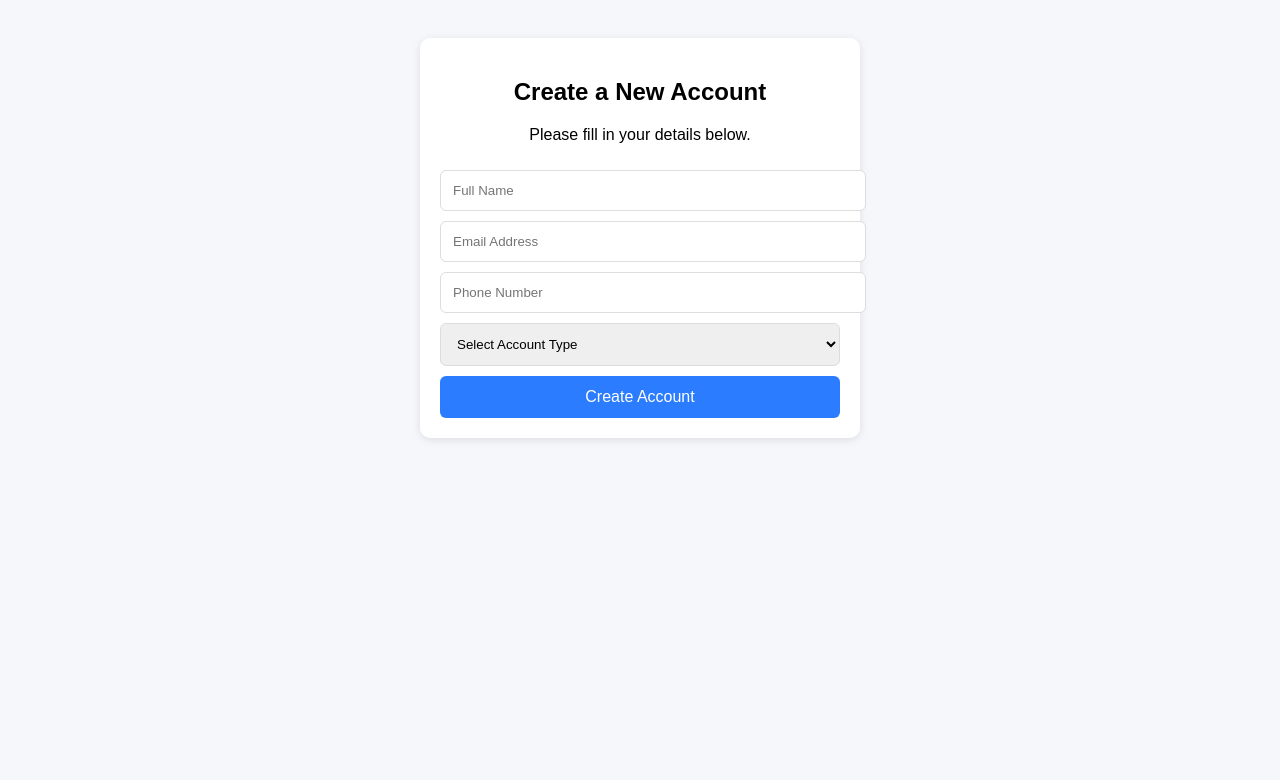
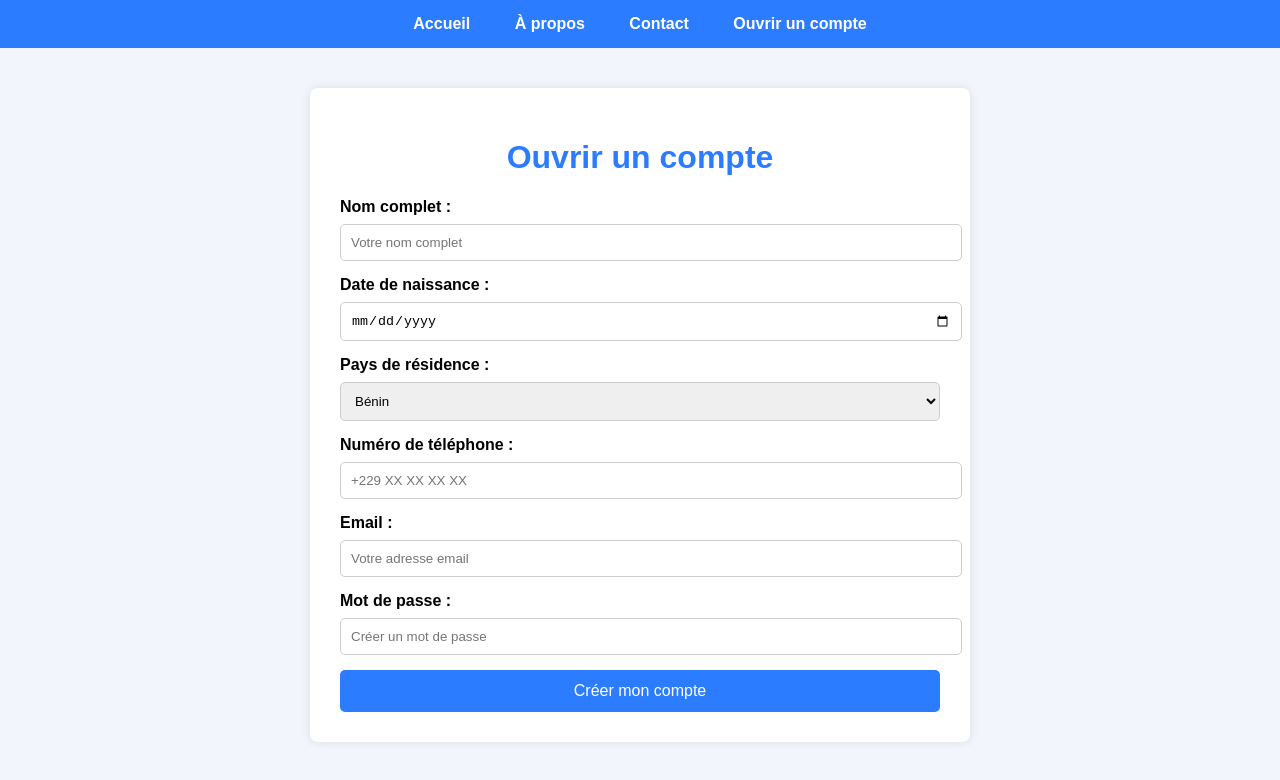
Before and after one commit to AfricanHeritageVR/Mobile-bank, a plain HTML site: page open-account.html in a window 1280 px wide. Drawn offline with Linux system fonts and the light colour scheme.

Commit message:
Update open-account.html

```diff
--- a/open-account.html
+++ b/open-account.html
@@ -1,59 +1,103 @@
 <!DOCTYPE html>
-<html lang="en">
+<html lang="fr">
 <head>
     <meta charset="UTF-8">
     <meta name="viewport" content="width=device-width, initial-scale=1.0">
-    <title>Create Account – Mobile Bank</title>
+    <title>Ouvrir un compte – Mobile Bank</title>
     <style>
         body {
             font-family: Arial, sans-serif;
-            background: #f5f7fa;
+            background: #f2f6fc;
+            margin: 0;
+            padding: 0;
+        }
+        nav {
+            background: #2C7CFF;
+            padding: 15px;
             text-align: center;
-            padding: 30px;
+        }
+        nav a {
+            color: white;
+            margin: 0 20px;
+            text-decoration: none;
+            font-weight: bold;
         }
         .container {
+            max-width: 600px;
+            margin: 40px auto;
             background: white;
-            max-width: 400px;
-            margin: auto;
-            padding: 20px;
-            border-radius: 10px;
-            box-shadow: 0 2px 8px rgba(0,0,0,0.1);
+            padding: 30px;
+            box-shadow: 0px 0px 10px rgba(0,0,0,0.1);
+            border-radius: 8px;
         }
-        input, select, button {
+        h1 {
+            text-align: center;
+            color: #2C7CFF;
+        }
+        label {
+            font-weight: bold;
+        }
+        input, select {
             width: 100%;
-            padding: 12px;
-            margin-top: 10px;
-            border: 1px solid #ddd;
-            border-radius: 6px;
+            padding: 10px;
+            margin-top: 8px;
+            margin-bottom: 15px;
+            border: 1px solid #ccc;
+            border-radius: 5px;
         }
         button {
             background: #2C7CFF;
             color: white;
+            padding: 12px;
             border: none;
+            width: 100%;
+            font-size: 16px;
+            border-radius: 5px;
             cursor: pointer;
-            font-size: 16px;
         }
         button:hover {
-            background: #155FCC;
+            opacity: 0.9;
         }
     </style>
 </head>
 <body>
 
+    <nav>
+        <a href="index.html">Accueil</a>
+        <a href="about.html">À propos</a>
+        <a href="contact.html">Contact</a>
+        <a href="open-account.html">Ouvrir un compte</a>
+    </nav>
+
     <div class="container">
-        <h2>Create a New Account</h2>
-        <p>Please fill in your details below.</p>
+        <h1>Ouvrir un compte</h1>
 
-        <input type="text" placeholder="Full Name">
-        <input type="email" placeholder="Email Address">
-        <input type="tel" placeholder="Phone Number">
+        <label>Nom complet :</label>
+        <input type="text" placeholder="Votre nom complet">
+
+        <label>Date de naissance :</label>
+        <input type="date">
+
+        <label>Pays de résidence :</label>
         <select>
-            <option>Select Account Type</option>
-            <option>Personal Account</option>
-            <option>Business Account</option>
+            <option>Bénin</option>
+            <option>Togo</option>
+            <option>Côte d’Ivoire</option>
+            <option>Cameroun</option>
+            <option>Sénégal</option>
+            <option>Autre</option>
         </select>
 
-        <button>Create Account</button>
+        <label>Numéro de téléphone :</label>
+        <input type="text" placeholder="+229 XX XX XX XX">
+
+        <label>Email :</label>
+        <input type="email" placeholder="Votre adresse email">
+
+        <label>Mot de passe :</label>
+        <input type="password" placeholder="Créer un mot de passe">
+
+        <button>Créer mon compte</button>
     </div>
 
 </body>
```
